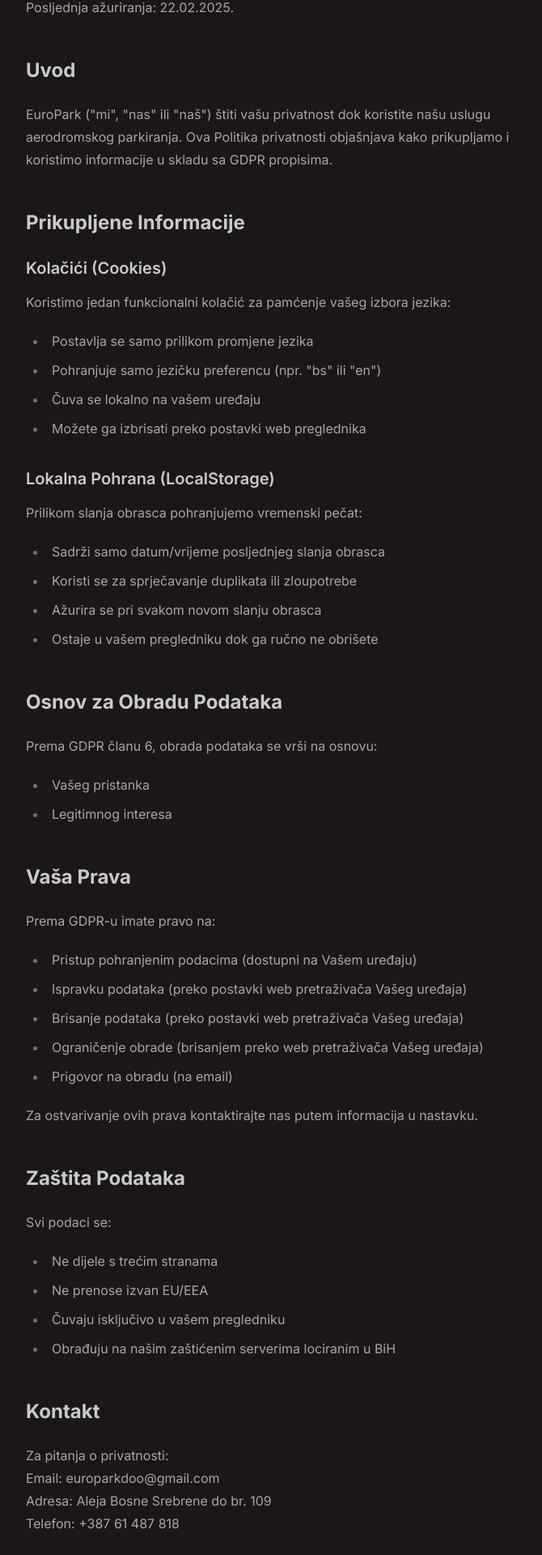
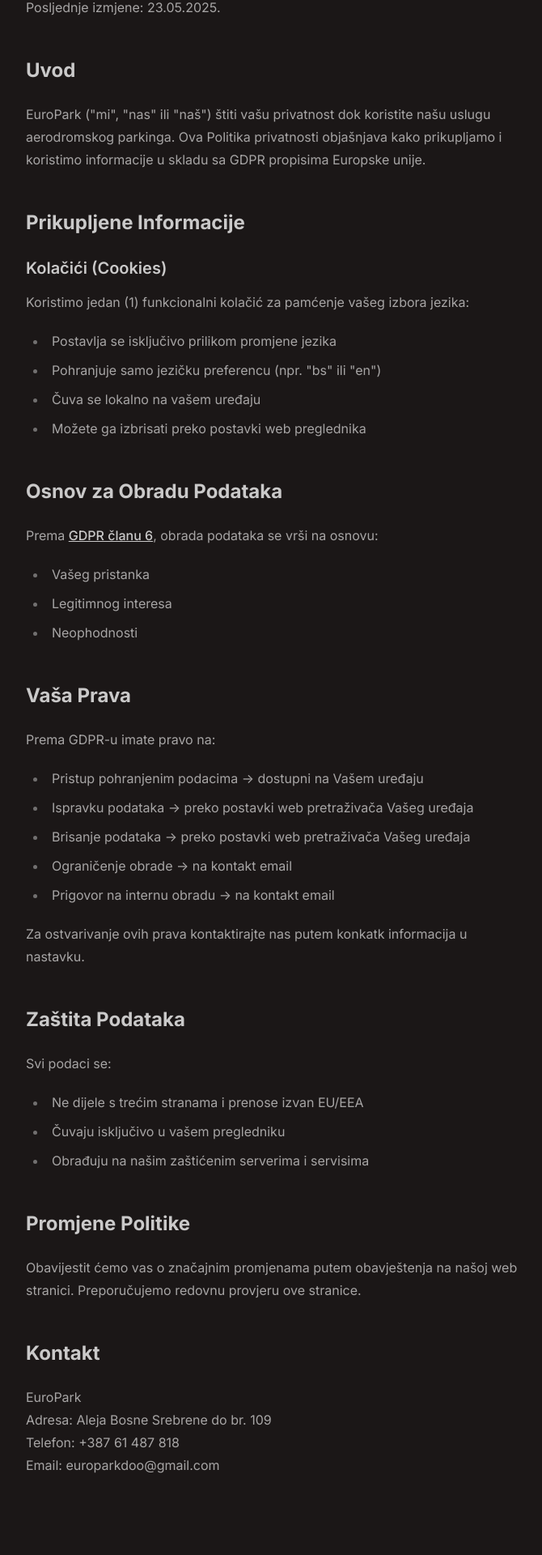
Before and after one commit to BakirGracic/europark, a Next.js app: page /en/privacy-policy in a window 1280 px wide. Shown: the part 217-2137 px from the top of the page at 81% size, without its empty margins (300-970 px from the left). After the commit the page ends 2080 px from the top, so only its background shows below. Built offline with nearby package versions, Linux system fonts and the light colour scheme.

Commit message:
pp/tos fixes

```diff
--- a/src/app/[locale]/privacy-policy/page.tsx
+++ b/src/app/[locale]/privacy-policy/page.tsx
@@ -41,14 +41,14 @@
 			</div>
 			<h1 className='text-center'>{t('title')}</h1>
 			<div>
-				<p>Posljednja ažuriranja: 22.02.2025.</p>
+				<p>Posljednje izmjene: 23.05.2025.</p>
 
 				<section>
 					<h2>Uvod</h2>
 					<p>
 						EuroPark (&quot;mi&quot;, &quot;nas&quot; ili &quot;naš&quot;) štiti vašu privatnost
-						dok koristite našu uslugu aerodromskog parkiranja. Ova Politika privatnosti objašnjava
-						kako prikupljamo i koristimo informacije u skladu sa GDPR propisima.
+						dok koristite našu uslugu aerodromskog parkinga. Ova Politika privatnosti objašnjava
+						kako prikupljamo i koristimo informacije u skladu sa GDPR propisima Europske unije.
 					</p>
 				</section>
 
@@ -56,30 +56,28 @@
 					<h2>Prikupljene Informacije</h2>
 
 					<h3>Kolačići (Cookies)</h3>
-					<p>Koristimo jedan funkcionalni kolačić za pamćenje vašeg izbora jezika:</p>
+					<p>Koristimo jedan (1) funkcionalni kolačić za pamćenje vašeg izbora jezika:</p>
 					<ul>
-						<li>Postavlja se samo prilikom promjene jezika</li>
+						<li>Postavlja se isključivo prilikom promjene jezika</li>
 						<li>Pohranjuje samo jezičku preferencu (npr. &quot;bs&quot; ili &quot;en&quot;)</li>
 						<li>Čuva se lokalno na vašem uređaju</li>
 						<li>Možete ga izbrisati preko postavki web preglednika</li>
-					</ul>
-
-					<h3>Lokalna Pohrana (LocalStorage)</h3>
-					<p>Prilikom slanja obrasca pohranjujemo vremenski pečat:</p>
-					<ul>
-						<li>Sadrži samo datum/vrijeme posljednjeg slanja obrasca</li>
-						<li>Koristi se za sprječavanje duplikata ili zloupotrebe</li>
-						<li>Ažurira se pri svakom novom slanju obrasca</li>
-						<li>Ostaje u vašem pregledniku dok ga ručno ne obrišete</li>
 					</ul>
 				</section>
 
 				<section>
 					<h2>Osnov za Obradu Podataka</h2>
-					<p>Prema GDPR članu 6, obrada podataka se vrši na osnovu:</p>
+					<p>
+						Prema{' '}
+						<a target='_blank' href='https://gdpr-info.eu/art-6-gdpr/'>
+							GDPR članu 6
+						</a>
+						, obrada podataka se vrši na osnovu:
+					</p>
 					<ul>
 						<li>Vašeg pristanka</li>
 						<li>Legitimnog interesa</li>
+						<li>Neophodnosti</li>
 					</ul>
 				</section>
 
@@ -87,37 +85,23 @@
 					<h2>Vaša Prava</h2>
 					<p>Prema GDPR-u imate pravo na:</p>
 					<ul>
-						<li>Pristup pohranjenim podacima (dostupni na Vašem uređaju)</li>
-						<li>Ispravku podataka (preko postavki web pretraživača Vašeg uređaja)</li>
-						<li>Brisanje podataka (preko postavki web pretraživača Vašeg uređaja)</li>
-						<li>Ograničenje obrade (brisanjem preko web pretraživača Vašeg uređaja)</li>
-						<li>Prigovor na obradu (na email)</li>
+						<li>Pristup pohranjenim podacima -&gt; dostupni na Vašem uređaju</li>
+						<li>Ispravku podataka -&gt; preko postavki web pretraživača Vašeg uređaja</li>
+						<li>Brisanje podataka -&gt; preko postavki web pretraživača Vašeg uređaja</li>
+						<li>Ograničenje obrade -&gt; na kontakt email</li>
+						<li>Prigovor na internu obradu -&gt; na kontakt email</li>
 					</ul>
-					<p>Za ostvarivanje ovih prava kontaktirajte nas putem informacija u nastavku.</p>
+					<p>Za ostvarivanje ovih prava kontaktirajte nas putem konkatk informacija u nastavku.</p>
 				</section>
 
 				<section>
 					<h2>Zaštita Podataka</h2>
 					<p>Svi podaci se:</p>
 					<ul>
-						<li>Ne dijele s trećim stranama</li>
-						<li>Ne prenose izvan EU/EEA</li>
+						<li>Ne dijele s trećim stranama i prenose izvan EU/EEA</li>
 						<li>Čuvaju isključivo u vašem pregledniku</li>
-						<li>Obrađuju na našim zaštićenim serverima lociranim u BiH</li>
+						<li>Obrađuju na našim zaštićenim serverima i servisima</li>
 					</ul>
-				</section>
-
-				<section>
-					<h2>Kontakt</h2>
-					<p>
-						Za pitanja o privatnosti:
-						<br />
-						Email: europarkdoo@gmail.com
-						<br />
-						Adresa: Aleja Bosne Srebrene do br. 109
-						<br />
-						Telefon: +387 61 487 818
-					</p>
 				</section>
 
 				<section>
@@ -127,6 +111,19 @@
 						Preporučujemo redovnu provjeru ove stranice.
 					</p>
 				</section>
+
+				<section>
+					<h2>Kontakt</h2>
+					<p>
+						EuroPark
+						<br />
+						Adresa: Aleja Bosne Srebrene do br. 109
+						<br />
+						Telefon: +387 61 487 818
+						<br />
+						Email: europarkdoo@gmail.com
+					</p>
+				</section>
 			</div>
 		</div>
 	);
--- a/src/app/[locale]/terms-of-service/page.tsx
+++ b/src/app/[locale]/terms-of-service/page.tsx
@@ -35,20 +35,21 @@
 	return (
 		<div className='prose mx-auto max-w-prose p-5'>
 			<div className='flex w-full justify-center'>
-				<Link href='/' className='btn btn-primary mb-20 !no-underline'>
+				<Link href='/' className='btn btn-primary btn-lg mb-20 !no-underline'>
 					{t('cta')}
 				</Link>
 			</div>
+
 			<h1 className='text-center'>{t('title')}</h1>
 
 			<div>
-				<p>Datum stupanja na snagu: 22.02.2025</p>
+				<p>Posljednje izmjene: 23.05.2025.</p>
 
 				<section>
-					<h2>Prihvaćanje Uvjeta</h2>
+					<h2>Prihvaćanje Uslova</h2>
 					<p>
 						Korištenjem usluga EuroPark (&quot;usluga&quot;, &quot;servis&quot;) smatra se da ste
-						pročitali, razumjeli i pristali na ove Uvjete. Ako ne prihvatate ove uvjete, nemojte
+						pročitali, razumjeli i pristali na ove Uslove. Ako ne prihvatate ove uslove, nemojte
 						koristiti naš servis.
 					</p>
 				</section>
@@ -75,7 +76,7 @@
 							prije početka rezervacije
 						</li>
 						<li>
-							Kašnjenje u preuzimanju vozila: Naplaćuje se <strong>10 KM po danu</strong> za
+							Kašnjenje u preuzimanju vozila se naplaćuje <strong>10 KM po danu</strong> za
 							svaki dan kašnjenja
 						</li>
 						<li>
@@ -100,7 +101,7 @@
 					<h2>Odgovornost</h2>
 					<ul>
 						<li>
-							Ne snosimo odgovornost za štetu nastalu uslijed:
+							Ne snosimo odgovornost za štetu nastalu zbog:
 							<ul>
 								<li>Vanjskih faktora (prirodne nepogode, ekstremni vremenski uslovi)</li>
 								<li>Krađe ili oštećenja vozila izvan našeg nadzora</li>
@@ -146,9 +147,7 @@
 				<section>
 					<h2>Kontakt</h2>
 					<p>
-						Za sva pitanja u vezi sa Uvjetima korištenja:
-						<br />
-						EuroRent
+						EuroPark
 						<br />
 						Adresa: Aleja Bosne Srebrene do br. 109
 						<br />
@@ -157,6 +156,12 @@
 						Email: europarkdoo@gmail.com
 					</p>
 				</section>
+
+				<div className='flex w-full justify-center'>
+					<Link href='/' className='btn btn-primary btn-lg mt-20 !no-underline'>
+						{t('cta')}
+					</Link>
+				</div>
 			</div>
 		</div>
 	);
--- a/src/features/description/components/Description.tsx
+++ b/src/features/description/components/Description.tsx
@@ -10,7 +10,7 @@
 				<span>{t('section_title')}</span>
 				<AcademicCapIcon className='size-8' />
 			</h2>
-			<p className='prose mx-auto max-w-prose text-white'>{t('p')}</p>
+			<p className='prose mx-auto max-w-prose text-center text-white'>{t('p')}</p>
 		</section>
 	);
 }
```
